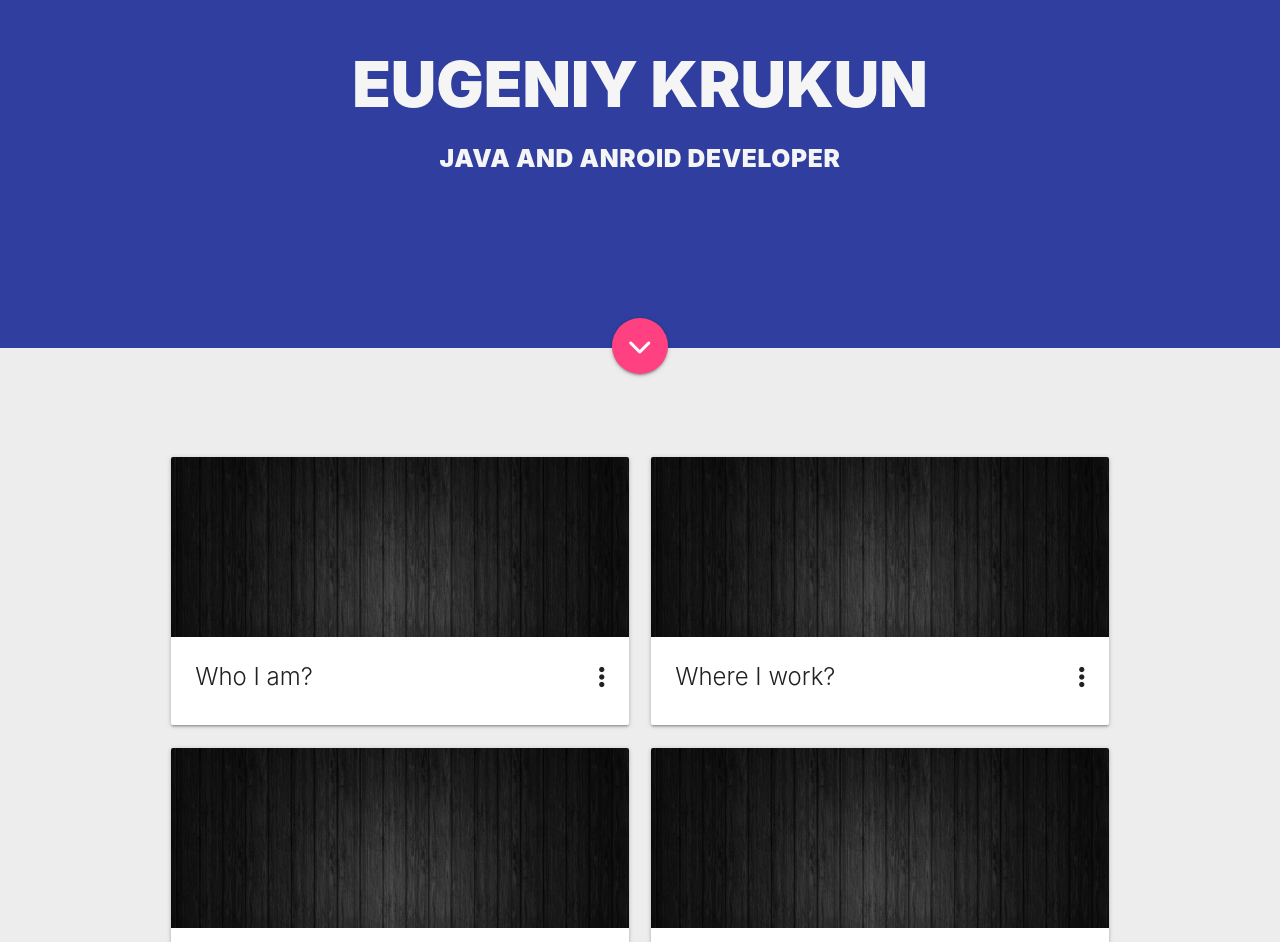
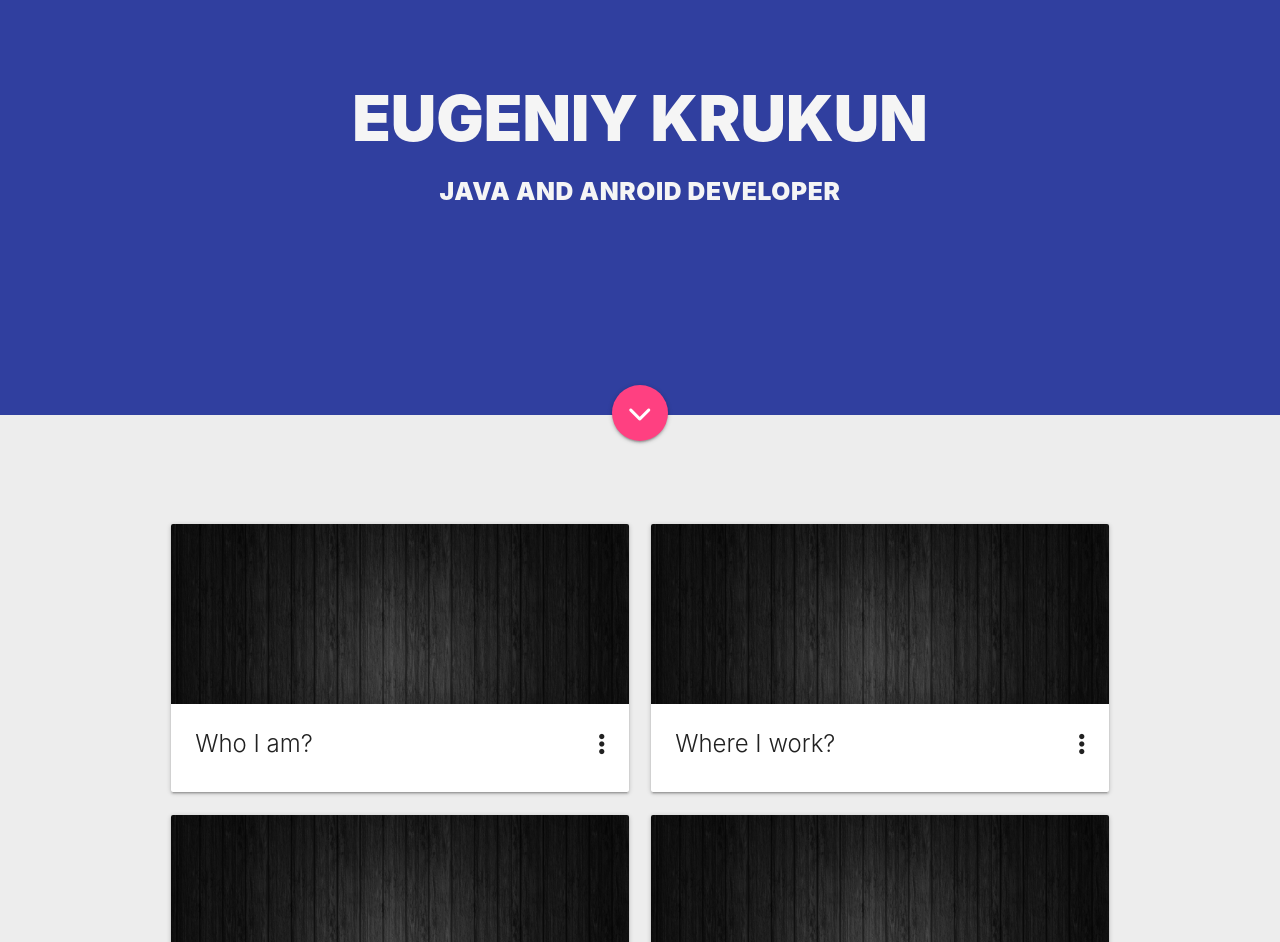
Before and after one commit to JekaK/JekaK.github.io, a website: page index.html in a window 1280 px wide. Shown: the part 158-1100 px from the top of the page. Drawn offline with nearby package versions, Linux system fonts and the light colour scheme.

Commit message:
+Hot fix 2

```diff
--- a/index.html
+++ b/index.html
@@ -10,7 +10,7 @@
 </head>
 <body>
 <div>
-    <div class="intro" style="background-color:#303F9F;">
+    <div class="intro" style="background-color:#303F9F;padding: 200px 0">
         <h1 class="grey-text text-lighten-4 ">Eugeniy Krukun</h1>
         <h5 clas="grey-text text-lighten-4">Java and Anroid developer</h5>
     </div>
```
